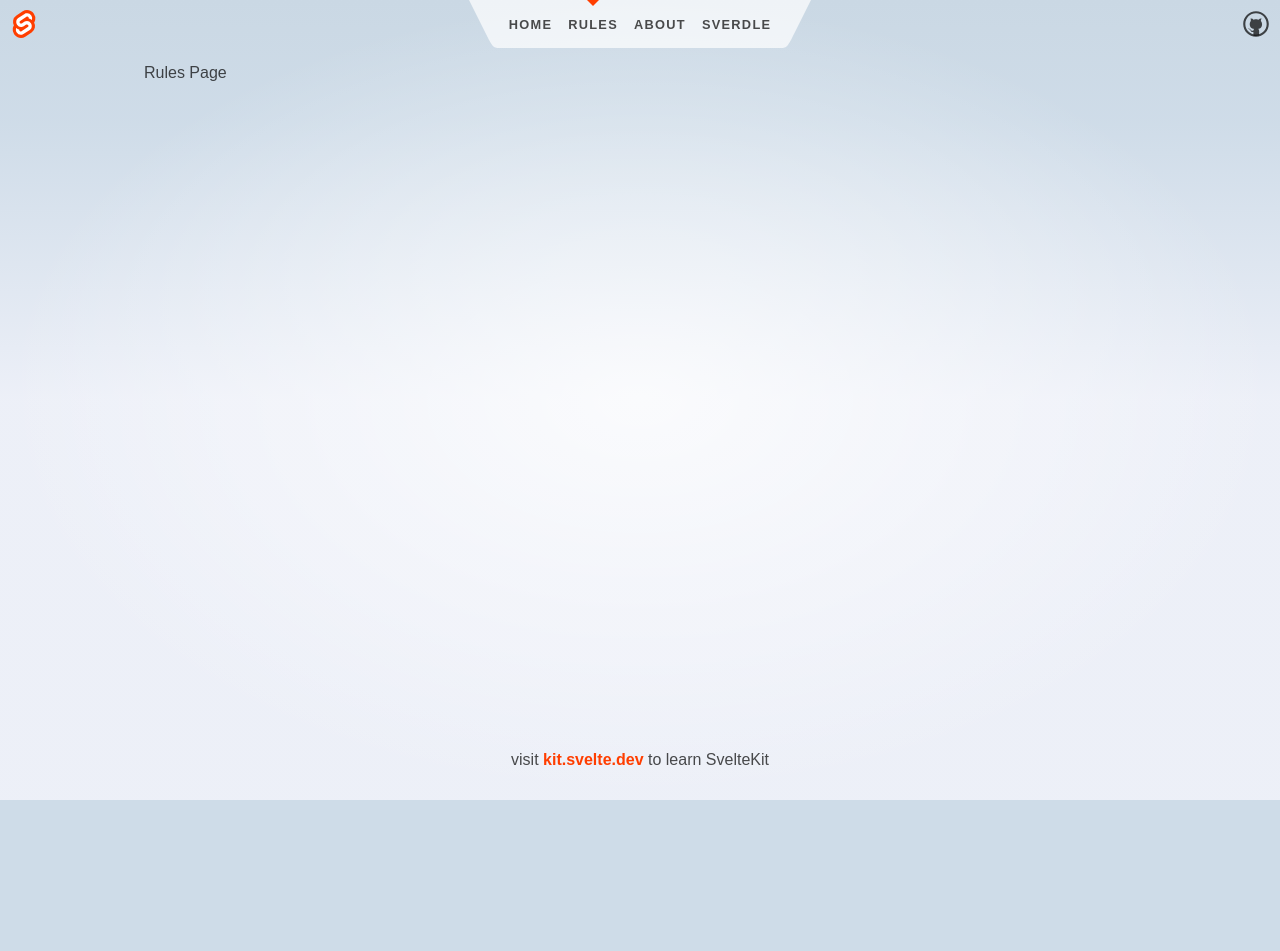
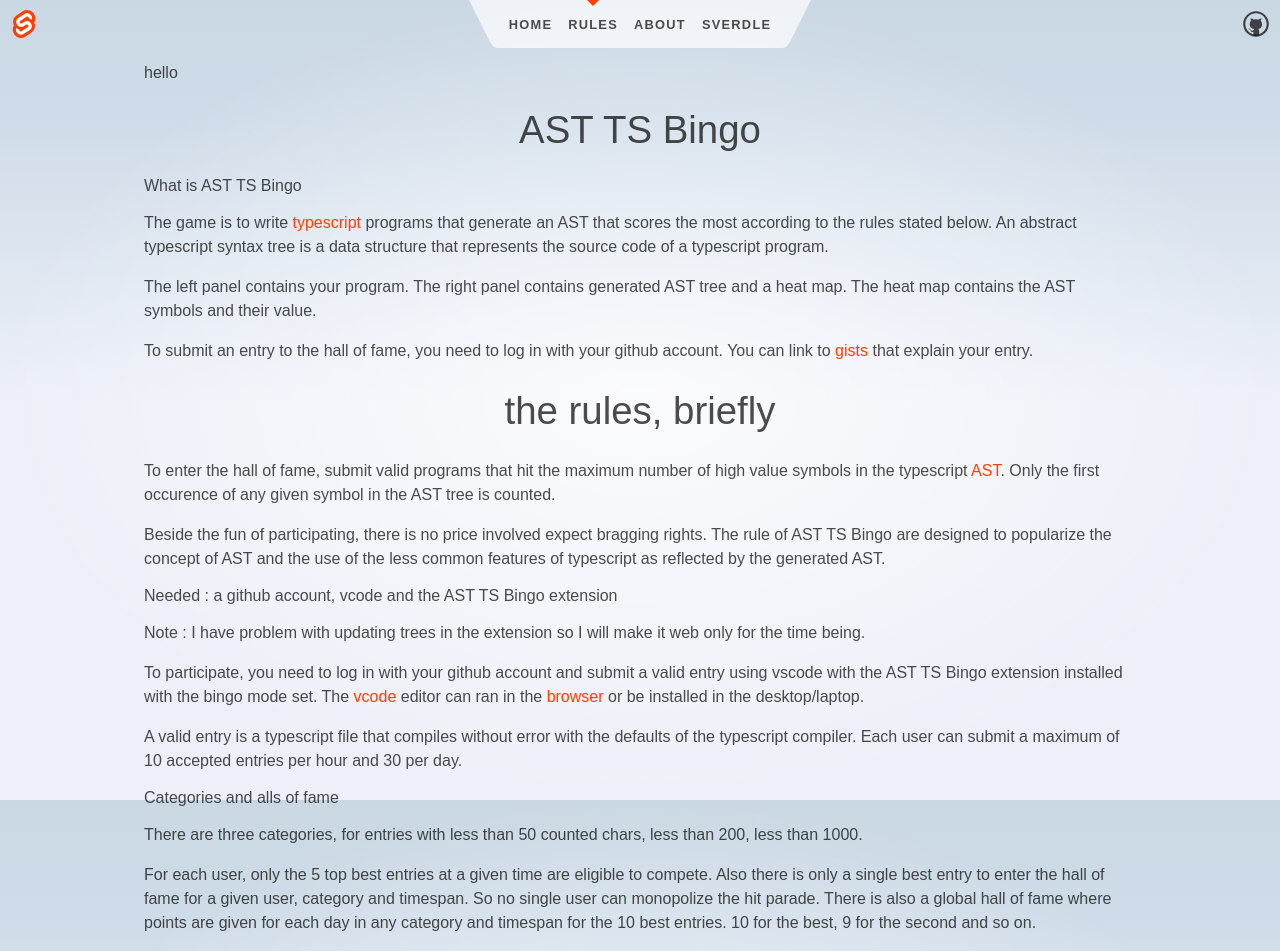
Before and after one commit to cognominal/bingo2, a SvelteKit app: page /rules in a window 1280 px wide. Shown: the top 951 px of the page. Before the commit the page ends 800 px from the top, so only its background shows below. Built offline with nearby package versions, Linux system fonts and the light colour scheme.

Commit message:
try to display bingo.md in the rules page
trouble to import markdown module

```diff
--- a/package.json
+++ b/package.json
@@ -20,5 +20,8 @@
 		"typescript": "^5.0.0",
 		"vite": "^4.4.2"
 	},
-	"type": "module"
+	"type": "module",
+	"dependencies": {
+		"marked": "^11.0.0"
+	}
 }
--- a/src/routes/rules/+page.svelte
+++ b/src/routes/rules/+page.svelte
@@ -1,3 +1,20 @@
-<script lang="ts">
-</script>
-Rules Page
+<script>
+    import { onMount } from 'svelte';
+    // import marked from 'marked';
+  let marked
+
+    let markdownContent = '';
+    let htmlContent = '';
+
+    onMount(async () => {
+        marked = (await import('marked')).default;
+
+        const response = await fetch('/doc/bingo.md');
+      markdownContent = await response.text();
+     htmlContent = await marked.parse(markdownContent);
+    console.log('hello');
+    });
+  </script>
+
+<div>hello</div>
+  <div>{@html htmlContent}content</div>
--- /dev/null
+++ b/static/doc/bingo.md
@@ -0,0 +1,69 @@
+# AST TS Bingo
+
+## What is AST TS Bingo
+
+The game is to write [typescript](https://www.typescriptlang.org/) programs
+that generate an AST that scores the most according to the rules stated below. An
+abstract typescript syntax tree is a data structure that represents the source
+code of a typescript program.
+
+The left panel contains your program. The right panel contains generated AST
+tree and a heat map. The heat map contains the AST symbols and their value.
+
+To submit an entry to the hall of fame, you need to log in with your github
+account. You can link to
+[gists](https://docs.github.com/en/get-started/writing-on-github/editing-and-sharing-content-with-gists)
+that explain your entry.
+
+
+
+# the rules, briefly
+
+To enter the hall of fame, submit valid programs that hit the maximum number of
+high value symbols in the typescript
+[AST](https://en.wikipedia.org/wiki/Abstract_syntax_tree). Only the first
+occurence of any given symbol in the AST tree is counted.
+
+Beside the fun of participating, there is no price involved expect bragging
+rights. The rule of AST TS Bingo are designed to popularize the concept of AST
+and the use of the less common features of typescript as reflected by the
+generated AST.
+
+## Needed : a github account, vcode and the AST TS Bingo extension
+
+Note : I have problem with updating trees in the extension so I will
+make it web only for the time being.
+
+To participate, you need to log in with your github account and submit a valid
+entry using vscode with the AST TS Bingo extension installed with the
+bingo mode set. The [vcode](https://code.visualstudio.com/) editor can ran in
+the [browser](https://vscode.dev/) or be installed in the desktop/laptop.
+
+A valid entry is a typescript file that compiles without error with the
+defaults of the typescript compiler. Each user can submit a maximum of 10
+accepted entries per hour and 30 per day.
+
+## Categories and alls of fame
+
+There are three categories, for entries with less than 50 counted chars, less
+than 200, less than 1000.
+
+For each user, only the 5 top best entries at a given time are eligible to
+compete. Also there is only a single best entry to enter the hall of fame for a
+given user, category and timespan. So no single user can monopolize the hit
+parade. There is also a global hall of fame where points are
+given for each day in any category and timespan for the 10 best entries. 10 for
+the best, 9 for the second and so on.
+
+## Rating
+
+The number of counted characters are the non-whitespace characters.
+An entry is rated by the sum of the hit symbols values, than divided by the number of
+counted characters. A symbol value is proportional to the inverse number of
+hits in the memorized entries. You can't submit an entry that hits the same symbols
+as a previous entry but with a lower rating. Nevertheless you are encouraged to improve
+on existing entries. As an intended result, the symbols with maximum values will change
+overtime.
+
+The symbols that are counted belong to the [SyntaxKind](https://github.com/microsoft/TypeScript/blob/4dd1e2f8446fd279e26034fc207c317c6a3da986/src/compiler/types.ts#L40), [NodeFlags](https://github.com/microsoft/TypeScript/blob/4dd1e2f8446fd279e26034fc207c317c6a3da986/src/compiler/types.ts#L784) and [ModifierFlags](https://github.com/microsoft/TypeScript/blob/4dd1e2f8446fd279e26034fc207c317c6a3da986/src/compiler/types.ts#L852) enums.
+They are displayed in the AST tree.
```
Also changed, not shown: doc/[filename].md.js (added, +24 -0 lines), 1 other file (tests, documents, lock files or other folders).
